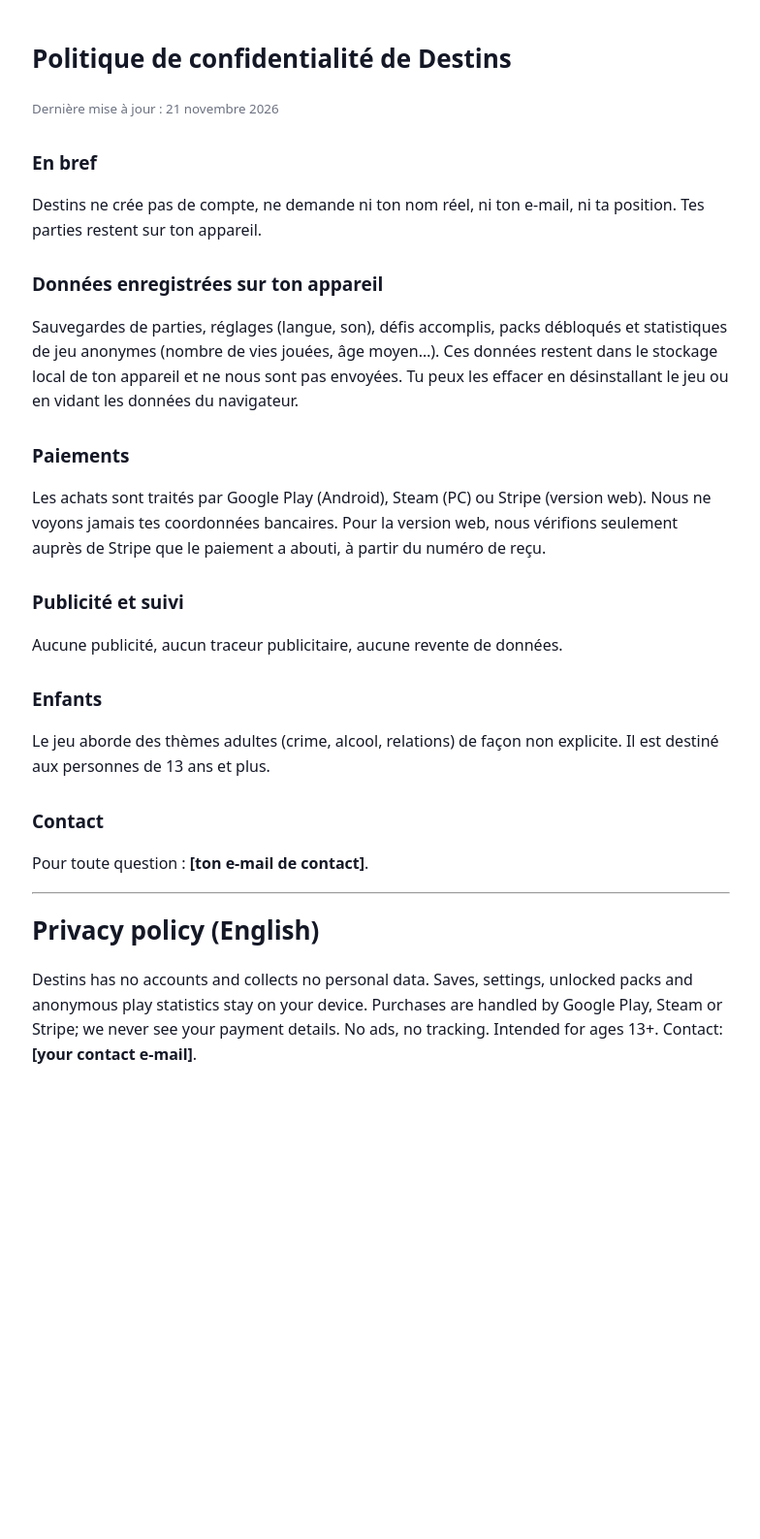
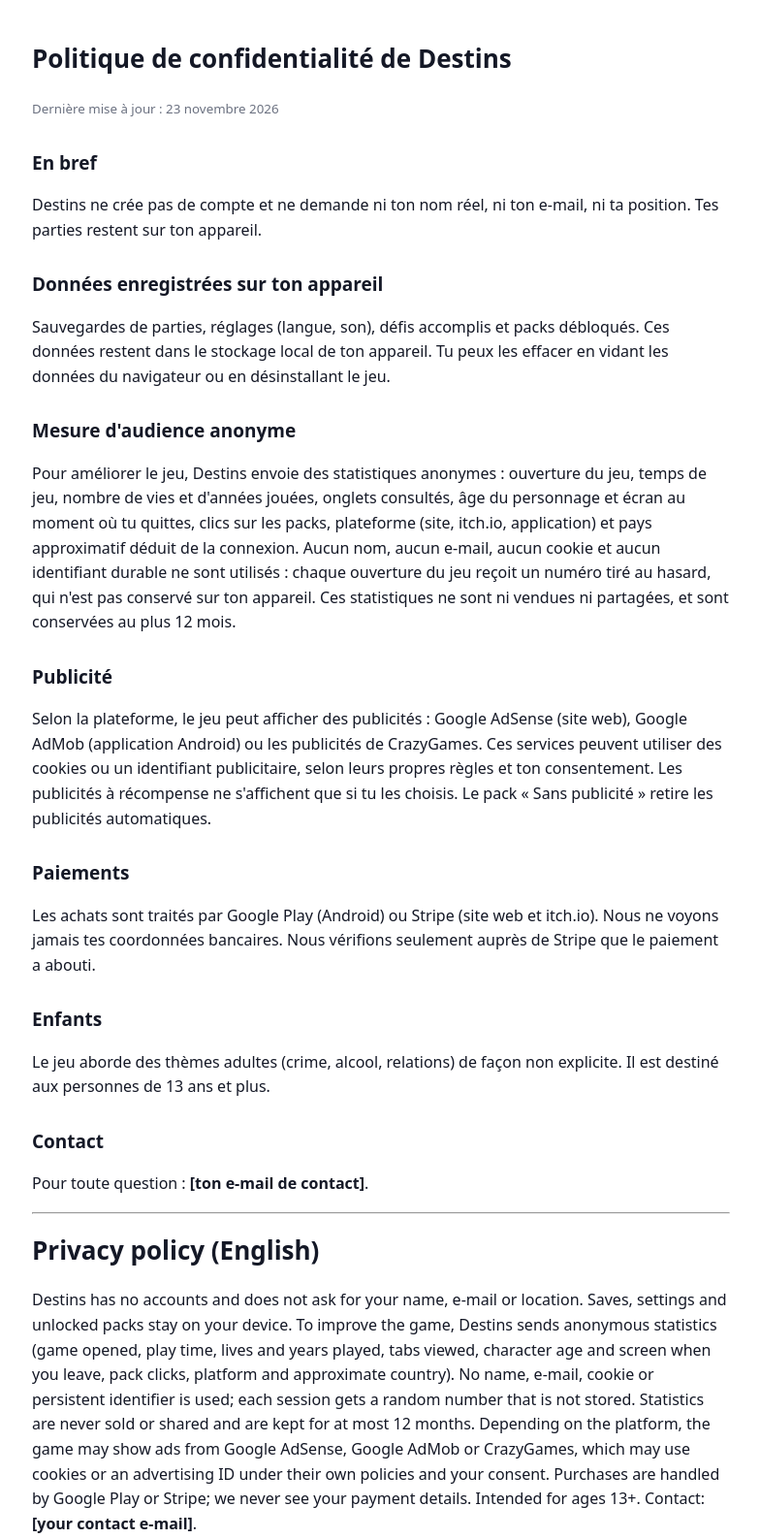
Before and after one commit to obissad-cloud/destins-jeu, a plain HTML site: page confidentialite.html in a window 1280 px wide. Shown: the whole page at 97% size, without its empty margins (247-1031 px from the left). Before the commit the page ends 1140 px from the top, so only its background shows below. Drawn offline with Linux system fonts and the light colour scheme.

Commit message:
Add files via upload

```diff
--- a/confidentialite.html
+++ b/confidentialite.html
@@ -1,11 +1,12 @@
 <!DOCTYPE html><html lang="fr"><head><meta charset="utf-8"><meta name="viewport" content="width=device-width,initial-scale=1"><title>Destins · Politique de confidentialité</title>
 <style>body{font:16px/1.6 system-ui,sans-serif;max-width:720px;margin:40px auto;padding:0 20px;color:#141826}h1{font-size:26px}h2{font-size:19px;margin-top:28px}small{color:#6B7180}</style></head><body>
-<h1>Politique de confidentialité de Destins</h1><small>Dernière mise à jour : 21 novembre 2026</small>
-<h2>En bref</h2><p>Destins ne crée pas de compte, ne demande ni ton nom réel, ni ton e-mail, ni ta position. Tes parties restent sur ton appareil.</p>
-<h2>Données enregistrées sur ton appareil</h2><p>Sauvegardes de parties, réglages (langue, son), défis accomplis, packs débloqués et statistiques de jeu anonymes (nombre de vies jouées, âge moyen…). Ces données restent dans le stockage local de ton appareil et ne nous sont pas envoyées. Tu peux les effacer en désinstallant le jeu ou en vidant les données du navigateur.</p>
-<h2>Paiements</h2><p>Les achats sont traités par Google Play (Android), Steam (PC) ou Stripe (version web). Nous ne voyons jamais tes coordonnées bancaires. Pour la version web, nous vérifions seulement auprès de Stripe que le paiement a abouti, à partir du numéro de reçu.</p>
-<h2>Publicité et suivi</h2><p>Aucune publicité, aucun traceur publicitaire, aucune revente de données.</p>
+<h1>Politique de confidentialité de Destins</h1><small>Dernière mise à jour : 23 novembre 2026</small>
+<h2>En bref</h2><p>Destins ne crée pas de compte et ne demande ni ton nom réel, ni ton e-mail, ni ta position. Tes parties restent sur ton appareil.</p>
+<h2>Données enregistrées sur ton appareil</h2><p>Sauvegardes de parties, réglages (langue, son), défis accomplis et packs débloqués. Ces données restent dans le stockage local de ton appareil. Tu peux les effacer en vidant les données du navigateur ou en désinstallant le jeu.</p>
+<h2>Mesure d'audience anonyme</h2><p>Pour améliorer le jeu, Destins envoie des statistiques anonymes : ouverture du jeu, temps de jeu, nombre de vies et d'années jouées, onglets consultés, âge du personnage et écran au moment où tu quittes, clics sur les packs, plateforme (site, itch.io, application) et pays approximatif déduit de la connexion. Aucun nom, aucun e-mail, aucun cookie et aucun identifiant durable ne sont utilisés : chaque ouverture du jeu reçoit un numéro tiré au hasard, qui n'est pas conservé sur ton appareil. Ces statistiques ne sont ni vendues ni partagées, et sont conservées au plus 12 mois.</p>
+<h2>Publicité</h2><p>Selon la plateforme, le jeu peut afficher des publicités : Google AdSense (site web), Google AdMob (application Android) ou les publicités de CrazyGames. Ces services peuvent utiliser des cookies ou un identifiant publicitaire, selon leurs propres règles et ton consentement. Les publicités à récompense ne s'affichent que si tu les choisis. Le pack « Sans publicité » retire les publicités automatiques.</p>
+<h2>Paiements</h2><p>Les achats sont traités par Google Play (Android) ou Stripe (site web et itch.io). Nous ne voyons jamais tes coordonnées bancaires. Nous vérifions seulement auprès de Stripe que le paiement a abouti.</p>
 <h2>Enfants</h2><p>Le jeu aborde des thèmes adultes (crime, alcool, relations) de façon non explicite. Il est destiné aux personnes de 13 ans et plus.</p>
 <h2>Contact</h2><p>Pour toute question : <b>[ton e-mail de contact]</b>.</p>
-<hr><h1>Privacy policy (English)</h1><p>Destins has no accounts and collects no personal data. Saves, settings, unlocked packs and anonymous play statistics stay on your device. Purchases are handled by Google Play, Steam or Stripe; we never see your payment details. No ads, no tracking. Intended for ages 13+. Contact: <b>[your contact e-mail]</b>.</p>
+<hr><h1>Privacy policy (English)</h1><p>Destins has no accounts and does not ask for your name, e-mail or location. Saves, settings and unlocked packs stay on your device. To improve the game, Destins sends anonymous statistics (game opened, play time, lives and years played, tabs viewed, character age and screen when you leave, pack clicks, platform and approximate country). No name, e-mail, cookie or persistent identifier is used; each session gets a random number that is not stored. Statistics are never sold or shared and are kept for at most 12 months. Depending on the platform, the game may show ads from Google AdSense, Google AdMob or CrazyGames, which may use cookies or an advertising ID under their own policies and your consent. Purchases are handled by Google Play or Stripe; we never see your payment details. Intended for ages 13+. Contact: <b>[your contact e-mail]</b>.</p>
 </body></html>
```
